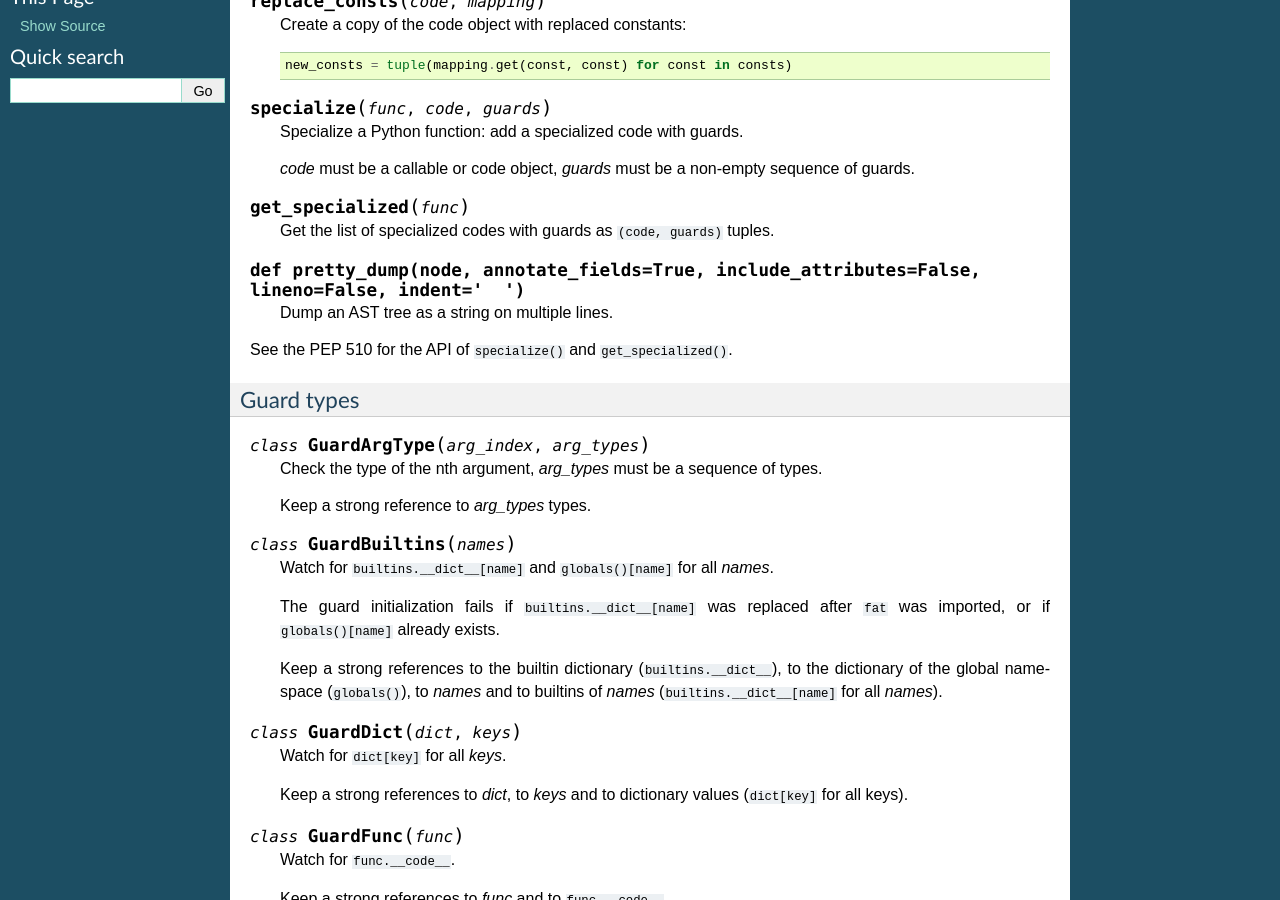
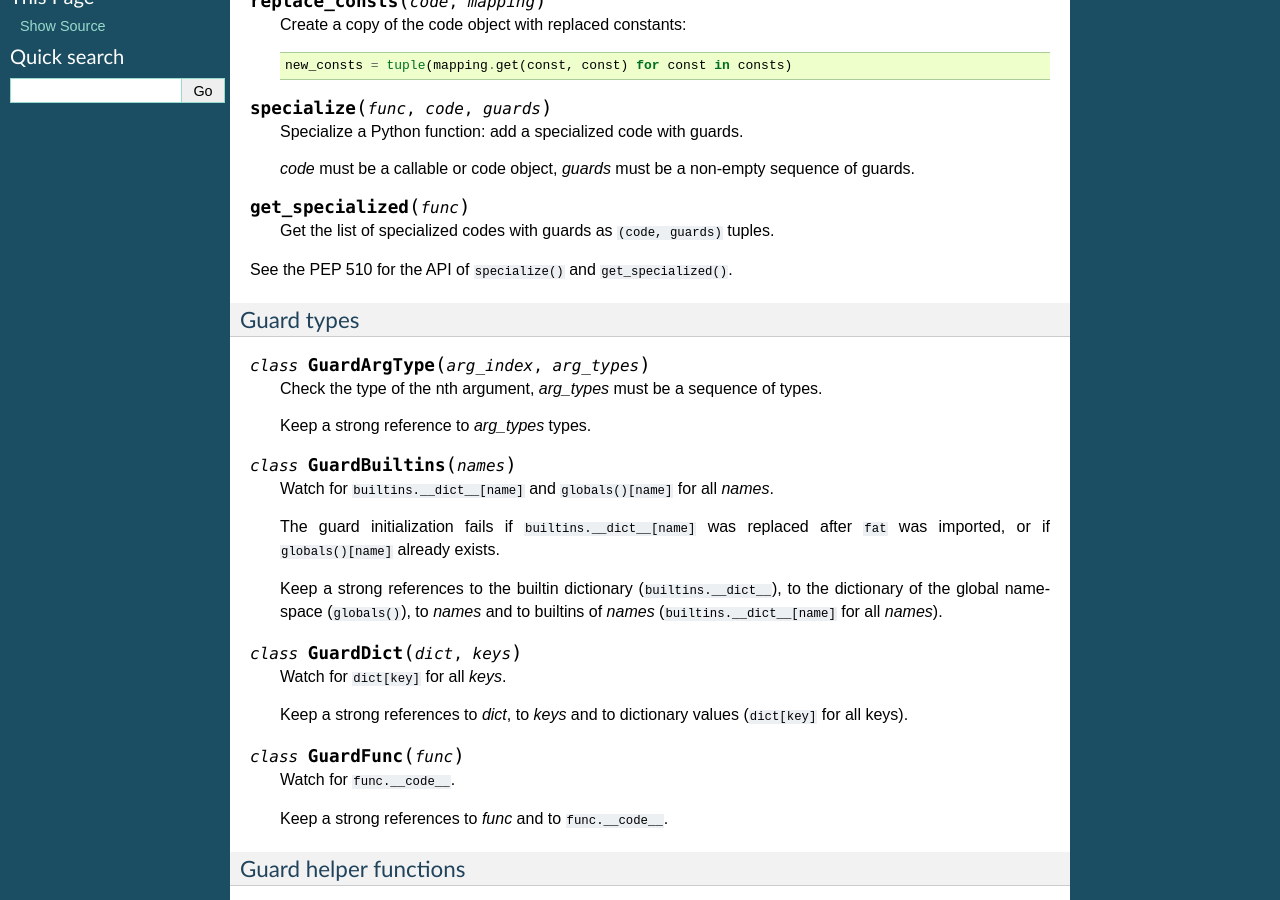
Before and after one commit to vstinner/fatoptimizer, a Sphinx documentation site: the page built from doc/fat.rst, in a window 1280 px wide and 900 px high, scrolled down 494 px. Built offline with Sphinx 7.4.7, drawn with Linux system fonts in a browser that asks for light colours.

Commit message:
fat module doc: remove pretty_dump()
pretty_dump() is part of fatoptimizer, not fat module

```diff
--- a/doc/fat.rst
+++ b/doc/fat.rst
@@ -48,11 +48,6 @@ Functions
 .. function:: get_specialized(func)
 
    Get the list of specialized codes with guards as ``(code, guards)`` tuples.
-
-
-.. function:: def pretty_dump(node, annotate_fields=True, include_attributes=False, lineno=False, indent='  ')
-
-   Dump an AST tree as a string on multiple lines.
 
 
 See the PEP 510 for the API of ``specialize()`` and ``get_specialized()``.
```
